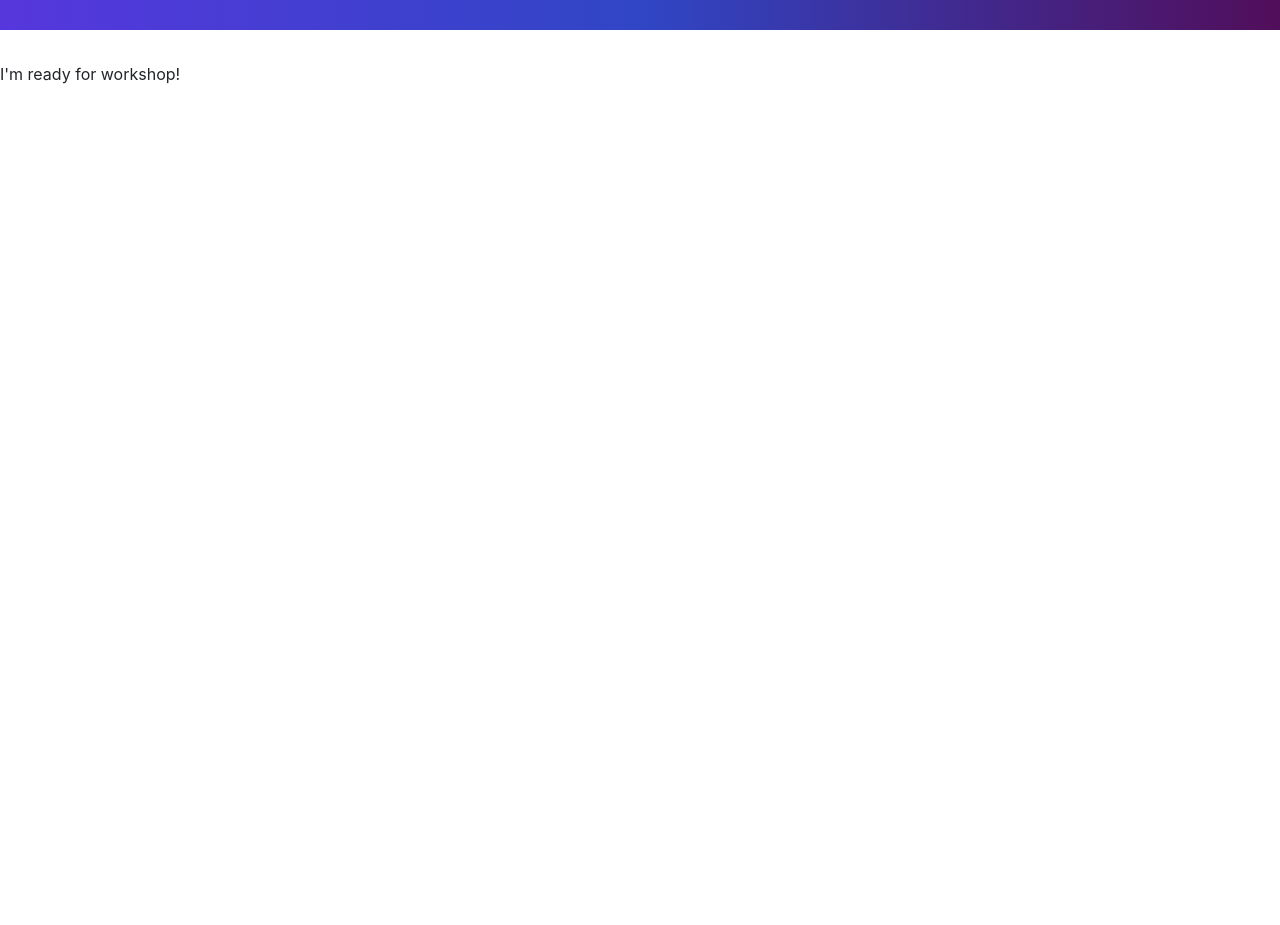
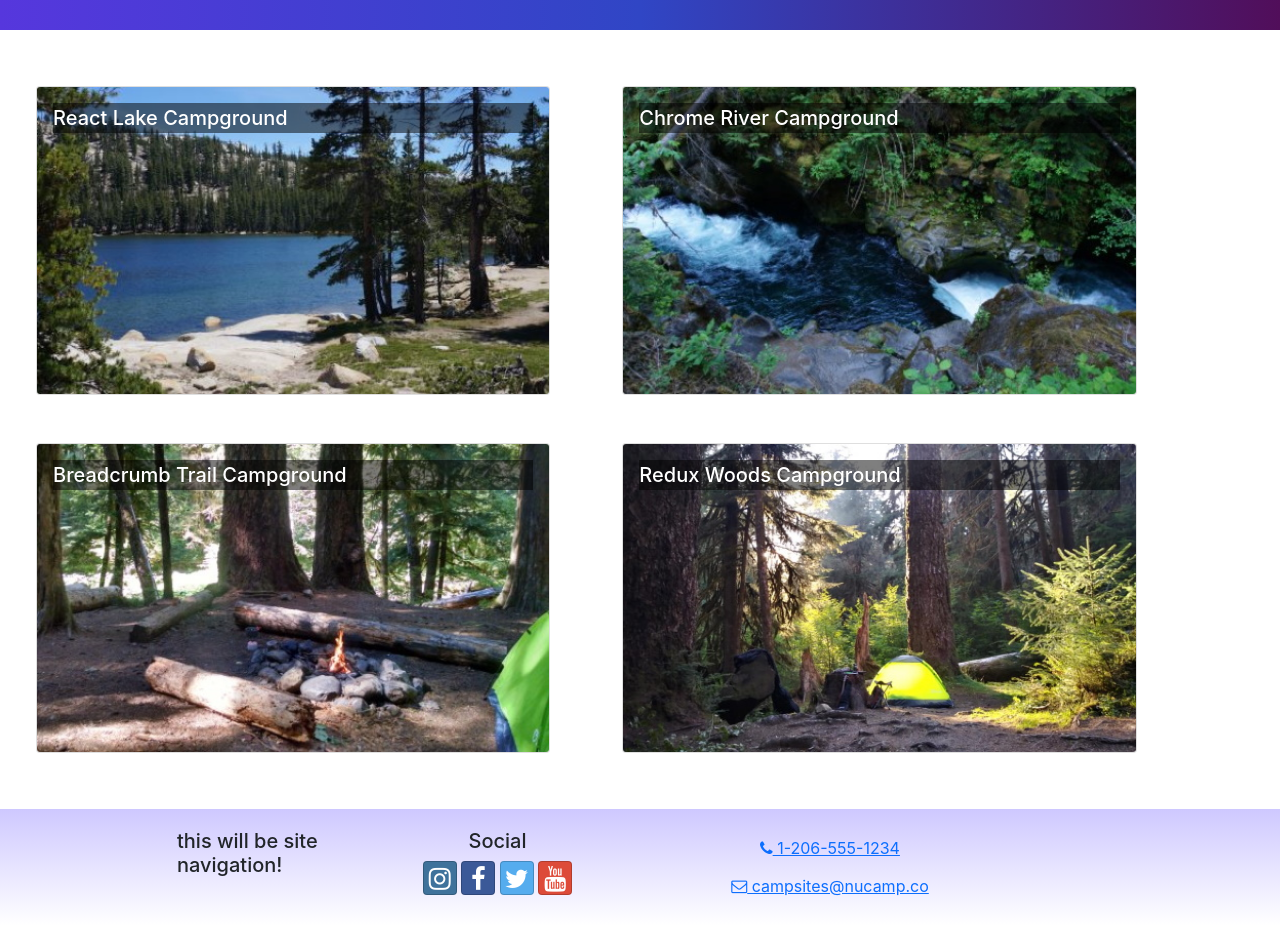
Before and after one commit to wntrch/React-Course-Project, a React (Create React App) app: page / in a window 1280 px wide. Shown: the part 98-1023 px from the top of the page. Before the commit the page ends 800 px from the top, so only its background shows below. Built offline with nearby package versions, Linux system fonts and the light colour scheme.

Commit message:
Header, Footer and Campsites List

```diff
--- a/src/App.js
+++ b/src/App.js
@@ -1,19 +1,14 @@
-import React from 'react';
-import{ Container, Navbar, NavbarBrand } from 'reactstrap';
-import NucampLogo from './app/assets/img/logo.png';
+import Header from './components/Header';
+import CampsitesList from './features/campsites/CampsitesList';
+import Footer from './components/Footer';
 import './App.css';
 
 function App() {
   return (
     <div className="App">
-        <Navbar dark color='primary' sticky='top' expand='md'>
-            <Container>
-                <NavbarBrand href='/'>
-                    <img src={NucampLogo} alt='nucamp logo' />
-                </NavbarBrand>
-            </Container>
-        </Navbar>
-        I'm ready for workshop!
+        <Header />
+        <CampsitesList />
+        <Footer />
     </div>
   );
 }
--- /dev/null
+++ b/src/components/Footer.js
@@ -0,0 +1,57 @@
+import { Container, Row, Col } from "reactstrap";
+
+const Footer = (props) => {
+  return (
+    <footer className="site-footer">
+      <Container>
+        <Row>
+          <Col xs={{ size: 4, offset: 1 }} sm="2">
+            <h5>this will be site navigation!</h5>
+          </Col>
+          <Col xs="6" sm="3" className="text-center">
+            <h5>Social</h5>
+            <a
+              className="btn btn-social-icon btn-instagram"
+              href="http://instagram.com/"
+            >
+              <i className="fa fa-instagram" />
+            </a>{" "}
+            <a
+              className="btn btn-social-icon btn-facebook"
+              href="http://www.facebook.com/"
+            >
+              <i className="fa fa-facebook" />
+            </a>{" "}
+            <a
+              className="btn btn-social-icon btn-twitter"
+              href="http://twitter.com/"
+            >
+              <i className="fa fa-twitter" />
+            </a>{" "}
+            <a
+              className="btn btn-social-icon btn-google"
+              href="http://youtube.com/"
+            >
+              <i className="fa fa-youtube" />
+            </a>
+          </Col>
+          <Col sm="4" className="text-center">
+            <a role="button" className="btn btn-link" href="tel:+12065551234">
+              <i className="fa fa-phone" /> 1-206-555-1234
+            </a>
+            <br />
+            <a
+              role="button"
+              className="btn btn-link"
+              href="mailto:notreal@notreal.co"
+            >
+              <i className="fa fa-envelope-o" /> campsites@nucamp.co
+            </a>
+          </Col>
+        </Row>
+      </Container>
+    </footer>
+  );
+}
+
+export default Footer;
--- /dev/null
+++ b/src/components/Header.js
@@ -0,0 +1,14 @@
+import { Navbar, NavbarBrand } from "reactstrap";
+import NucampLogo from "../app/assets/img/logo.png";
+
+const Header = () => {
+  return (
+    <Navbar dark color="primary" sticky="top" expand="md">
+      <NavbarBrand href="/">
+        <img src={NucampLogo} alt="nucamp logo" />
+      </NavbarBrand>
+    </Navbar>
+  );
+};
+
+export default Header;
--- /dev/null
+++ b/src/features/campsites/CampsiteCard.js
@@ -0,0 +1,18 @@
+import{ Card, CardImg, CardImgOverlay, CardTitle} from 'reactstrap';
+
+const CampsiteCard = (props) => {
+	return (
+		<Card>
+			<CardImg
+				width='100%'
+				src={props.campsite.image}
+				alt={props.campsite.name}
+			/>
+			<CardImgOverlay>
+				<CardTitle>{props.campsite.name}</CardTitle>
+			</CardImgOverlay>
+		</Card>
+	);
+}
+
+export default CampsiteCard;
--- /dev/null
+++ b/src/features/campsites/CampsitesList.js
@@ -0,0 +1,19 @@
+import { CAMPSITES } from '../../app/shared/CAMPSITES';
+import { Row, Col } from 'reactstrap';
+import CampsiteCard from './CampsiteCard';
+
+const CampsitesList = () => {
+	return (
+		<Row className="ms-auto">
+			{CAMPSITES.map((campsite) => {
+				return (
+					<Col md='5' className='m-4' key={campsite.id}>
+						<CampsiteCard campsite={campsite} />
+					</Col>
+				);
+			})}
+		</Row>
+	);
+};
+
+export default CampsitesList;
```
